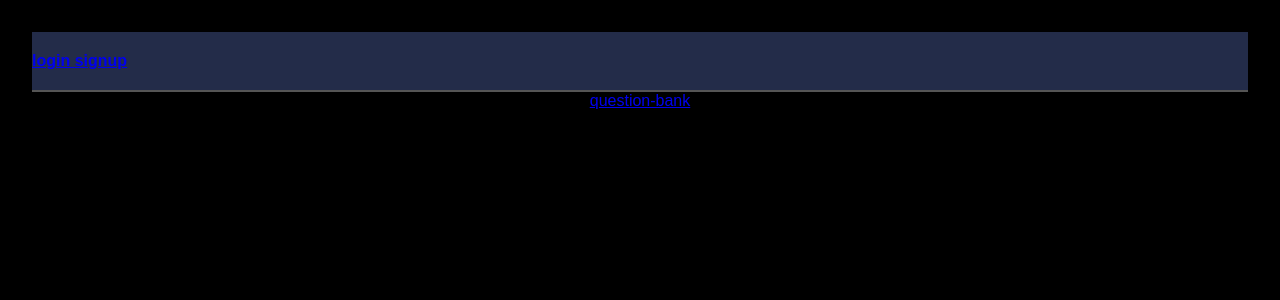
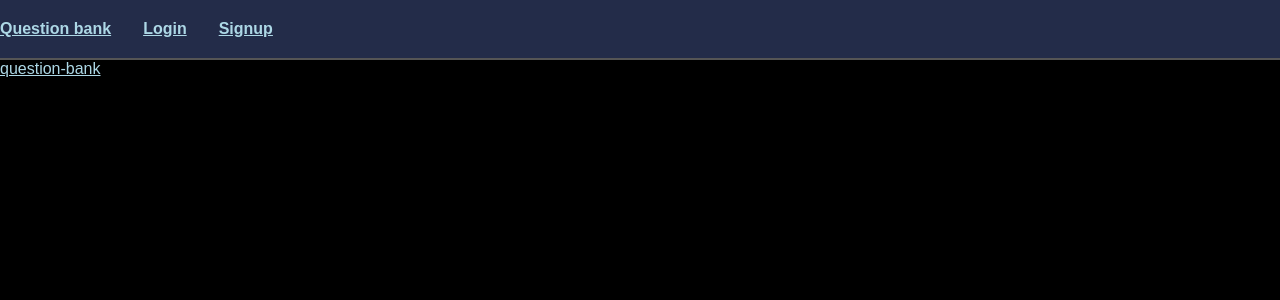
Before and after one commit to fatemeh-akhondi/myapp, a Django app: page /testit/ in a window 1280 px wide. Shown: the top 300 px of the page. Run offline with Django 5.2, Linux system fonts and the light colour scheme.

Commit message:
UPD: design enhanced

```diff
--- a/templates/testit/base.html
+++ b/templates/testit/base.html
@@ -5,23 +5,26 @@
 	<title> {% block title %} testit {% endblock %}</title>
 
 	<style>
-    body { font-family: sans-serif; background-color: #000000; padding: 2em; color: white; margin: 0; text-align: center;}
+    body { font-family: sans-serif; background-color: #000000; padding: 0; color: white; margin: 0;}
     textarea { width: 100%; font-family: monospace; font-size: 1em; background: #236681; border: 1px solid #182a5f; padding: 1em; }
     pre { background: #222; color: rgb(63, 130, 172); padding: 1em; }
     button { padding: 0.5em 1em; font-size: 1em; margin-top: 1em; }
-	header {background-color: rgb(35, 44, 73); padding: 20px 0; font-size: 1.0rem; font-weight: bold; border-bottom: 2px solid #555; text-align: left;}
+	header {display: flex; gap: 2rem; background-color: rgb(35, 44, 73); padding: 20px 0; font-size: 1.0rem; font-weight: bold; border-bottom: 2px solid #555; text-align: left; margin: 0}
 	.content {max-width: 800px; margin: 0 auto; padding: 20px;}
+	a {color: lightblue;}
   	</style>
 </head>
 
 <body>
 	<header>
+		<a href = "{% url 'testit:question_bank' %}">Question bank</a>
+
 		{% if user.is_authenticated %}
-			<a href="{% url 'testit:logout' %}"> logout </a>
+			<a href="{% url 'testit:logout' %}"> Logout </a>
 			User: {{user.username}}
 		{% else %}
-			<a href="{% url 'testit:login' %}"> login </a>
-			<a href="{% url 'testit:signup' %}"> signup </a>
+			<a href="{% url 'testit:login' %}"> Login </a>
+			<a href="{% url 'testit:signup' %}"> Signup </a>
 		{% endif %}
 	</header>
 
--- a/testit/urls.py
+++ b/testit/urls.py
@@ -10,6 +10,7 @@
     path("editor/", views.editor_view, name="editor"),
     path("question-bank/", QuestionView.question_bank, name="question_bank"),
     path("question-bank/<int:id>/", QuestionView.question_detail, name="question_detail"),
+    path("question-bank/<int:id>/", views.DetailView.as_view(), name="question_detail"),
     path("question-bank/<int:id>/editor/", QuestionView.question_editor, name="question_editor"),
     path("logout/", views.logout_view, name="logout"),
     path("login/", views.login_view, name="login"),
--- a/testit/views.py
+++ b/testit/views.py
@@ -6,6 +6,8 @@
 from django.contrib.auth.decorators import login_required
 from django.contrib.auth.models import User
 from django.urls import reverse
+
+from django.views import generic
 
 import subprocess
 
@@ -84,6 +86,10 @@
 
 		return output
 
+class DetailView(generic.DetailView):
+    model = Question
+    template_name = "testit/editor.html"
+
 def index(request):
 	return render(request, "testit/index.html")
 
```
Also changed, not shown: testit/migrations/0003_alter_testcase_input.py (added).
